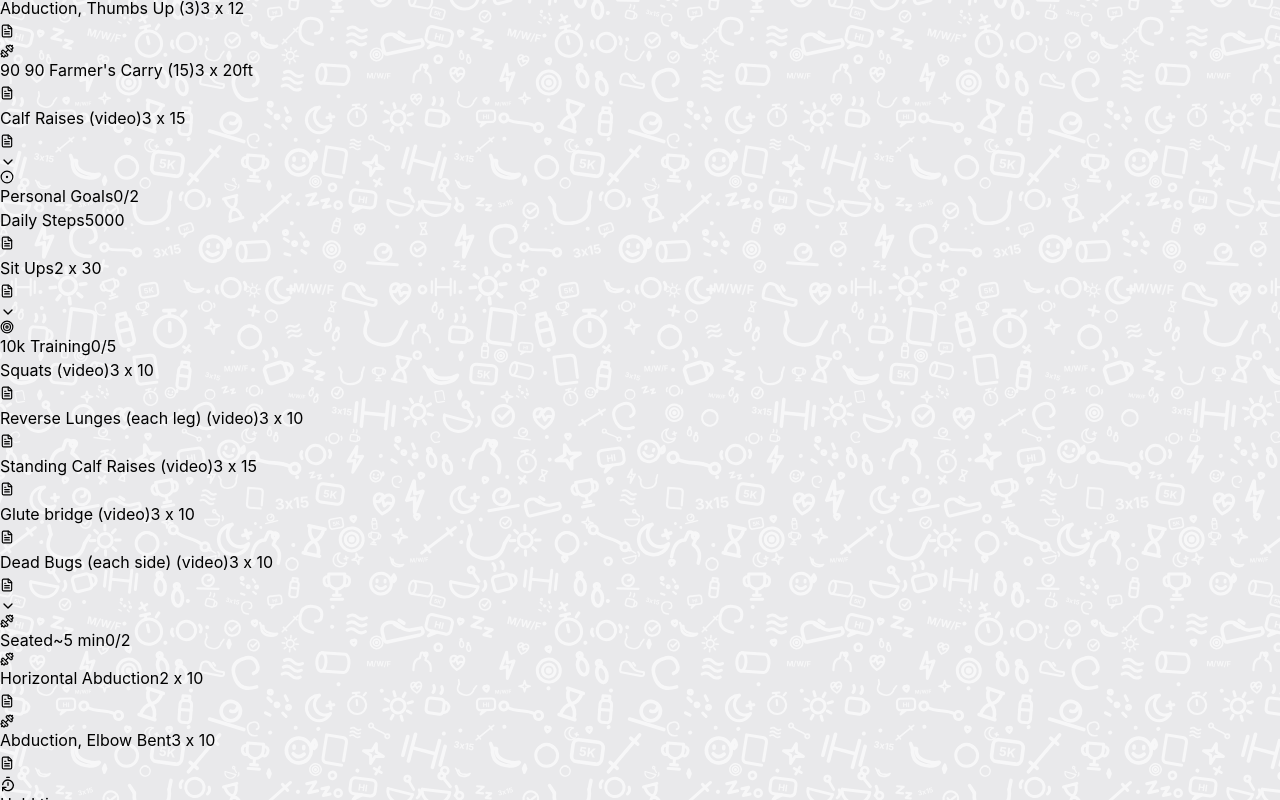
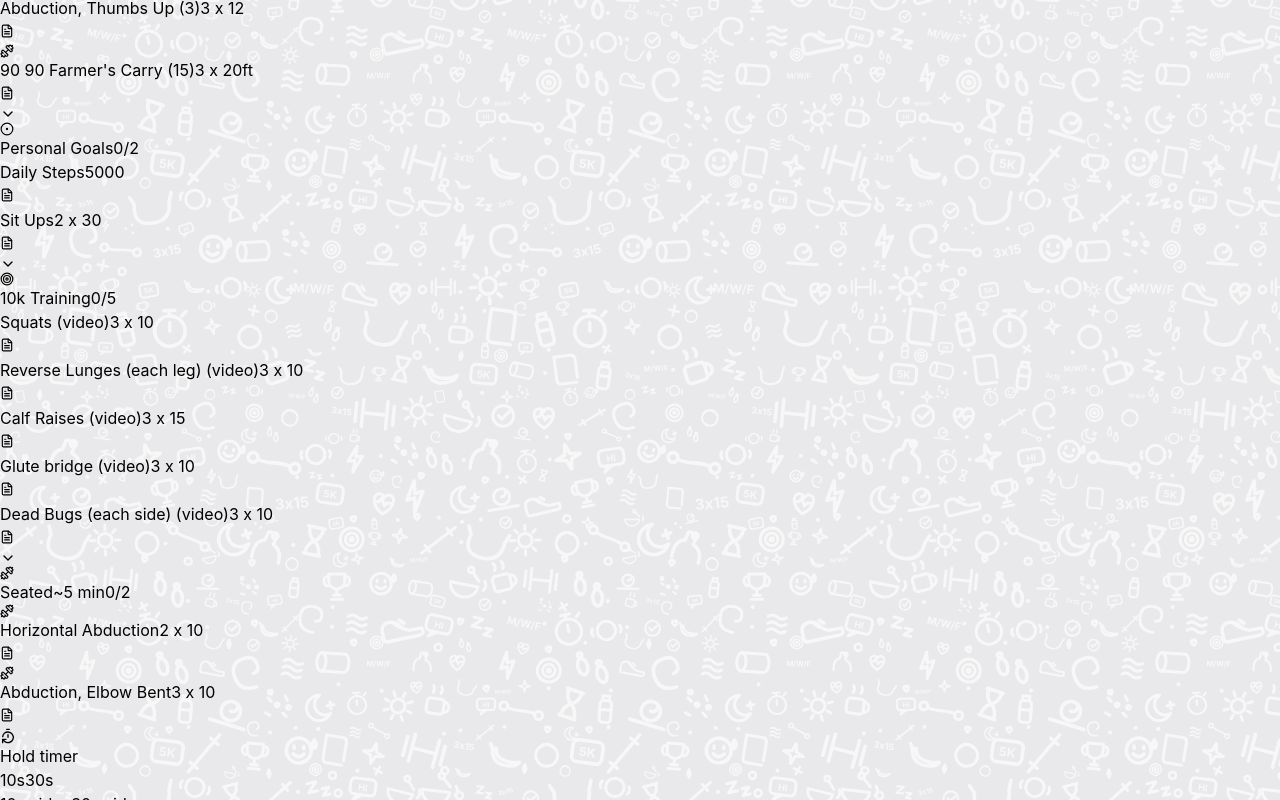
Before and after one commit to ungoldman/pt-tracker, a React (Vite) app: page / in a window 1280 px wide. Shown: the part 2000-2800 px from the top of the page. Built offline with nearby package versions, Linux system fonts and the light colour scheme.

Commit message:
fix: bad stray exercise prefix

```diff
--- a/src/data.js
+++ b/src/data.js
@@ -228,7 +228,7 @@
     link: 'https://www.youtube.com/watch?v=ALl174GTuoY'
   },
   {
-    name: 'Standing Calf Raises',
+    name: 'Calf Raises',
     type: '10k',
     sets: 3,
     reps: 15,
```
